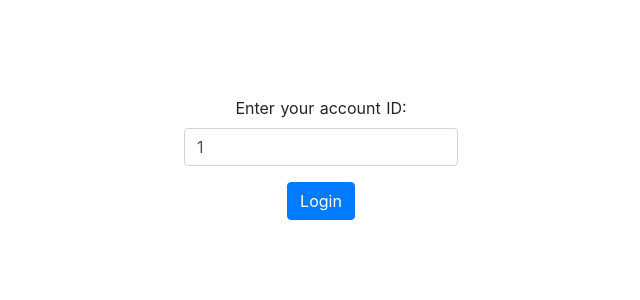
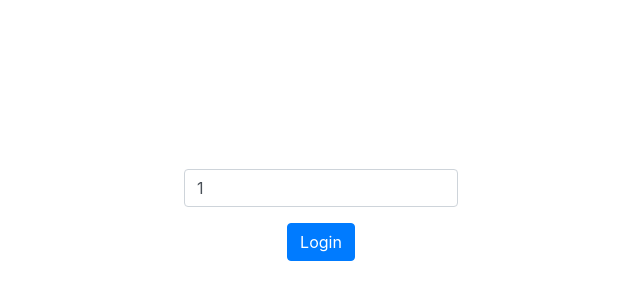
Before and after one commit to bomfimluiza/ycode_assignment_luiza_bomfim, a Nuxt app in the folder web/: page / in a window 1280 px wide. Shown: the part 242-542 px from the top of the page, without its empty margins (319-959 px from the left). Built offline with nearby package versions, Linux system fonts and the light colour scheme.

Commit message:
Refactor login page

```diff
--- /dev/null
+++ b/web/components/LoginForm.vue
@@ -0,0 +1,45 @@
+<template>
+  <div class="form-container">
+    <b-form>
+      <b-form-group
+        id="input-group"
+        label="Enter your account ID:"
+        label-for="input"
+      >
+        <b-form-input
+          id="input"
+          type="number"
+          v-model="accountId"
+          required
+          placeholder="Account ID"
+        ></b-form-input>
+      </b-form-group>
+
+      <b-button nuxt-link :to="'/accounts/' + accountId" variant="primary">
+        Login
+      </b-button>
+    </b-form>
+  </div>
+</template>
+
+<script lang="ts">
+export default {
+  data() {
+    return {
+      accountId: 1
+    }
+  }
+}
+</script>
+
+<style>
+.form-container {
+  width: fit-content;
+  margin-top: 50px;
+  display: flex;
+}
+
+.form-container label {
+  font-weight: bolder;
+}
+</style>
--- a/web/components/Logo.vue
+++ b/web/components/Logo.vue
@@ -1,34 +1,35 @@
 <template>
-  <svg class="NuxtLogo" width="245" height="180" viewBox="0 0 452 342" xmlns="http://www.w3.org/2000/svg">
-    <g fill="none" fill-rule="evenodd">
-      <path
-        d="M139 330l-1-2c-2-4-2-8-1-13H29L189 31l67 121 22-16-67-121c-1-2-9-14-22-14-6 0-15 2-22 15L5 303c-1 3-8 16-2 27 4 6 10 12 24 12h136c-14 0-21-6-24-12z"
-        fill="#00C58E"
-      />
-      <path
-        d="M447 304L317 70c-2-2-9-15-22-15-6 0-15 3-22 15l-17 28v54l39-67 129 230h-49a23 23 0 0 1-2 14l-1 1c-6 11-21 12-23 12h76c3 0 17-1 24-12 3-5 5-14-2-26z"
-        fill="#108775"
-      />
-      <path
-        d="M376 330v-1l1-2c1-4 2-8 1-12l-4-12-102-178-15-27h-1l-15 27-102 178-4 12a24 24 0 0 0 2 15c4 6 10 12 24 12h190c3 0 18-1 25-12zM256 152l93 163H163l93-163z"
-        fill="#2F495E"
-        fill-rule="nonzero"
-      />
-    </g>
-  </svg>
+  <div class="logo-container">
+    <svg viewBox="0 0 32 36" version="1.1" xmlns="http://www.w3.org/2000/svg" xmlns:xlink="http://www.w3.org/1999/xlink" class="h-10">
+      <g id="Website" stroke="none" stroke-width="1" fill="none" fill-rule="evenodd">
+        <g id="Coming-soon-landing" transform="translate(-40.000000, -40.000000)" fill=" #FFFFFF " fill-rule="nonzero">
+          <g id="ycode-side-stroke" transform="translate(40.000000, 40.000000)">
+            <path d="M15.4829953,7.10542736e-15 L15.4829953,8.66878116 L7.492,13.285 L17.2458472,18.9196364 L32.6797386,9.98895052 L32.6797386,18.6658381 L3.6031186,35.4897286 L3.56644119,35.5109366 L3.52620832,35.4853622 L-3.55271368e-15,33.249092 L-3.55271368e-15,24.8009133 L3.55727184,26.8393497 L9.642,23.318 L3.55271368e-15,17.6208373 L3.55271368e-15,8.9572715 L15.4829953,7.10542736e-15 Z M30.3094299,14.0989071 L3.56299372,29.5745236 L2.37030861,28.891075 L2.37030861,31.9455264 L3.62281412,32.7398473 L30.3094299,17.2988261 L30.3094299,14.0989071 Z M2.37030861,13.0638057 L2.37030861,16.2682398 L11.997,21.955 L14.82,20.322 L14.8219304,20.2563924 L2.37030861,13.0638057 Z M13.1126867,4.10966621 L2.37030861,10.3243808 L4.011,11.274 L5.126,11.918 L13.1126867,7.30127316 L13.1126867,4.10966621 Z" id="y"></path>
+          </g>
+        </g>
+      </g>
+    </svg>
+    <h1 class="title">ybank</h1>
+  </div>
 </template>
-<style>
-.NuxtLogo {
-  animation: 1s appear;
+
+<script lang="ts">
+export default {
+
+}
+</script>
+
+<style scoped>
+.logo-container {
   margin: auto;
 }
 
-@keyframes appear {
-  0% {
-    opacity: 0;
-  }
-  100% {
-    opacity: 1;
-  }
+.h-10 {
+  width: 125px;
+}
+
+.title {
+  font-size: 50px;
+  font-weight: 900;
 }
 </style>
--- a/web/pages/index.vue
+++ b/web/pages/index.vue
@@ -1,50 +1,30 @@
 <template>
   <div class="container">
-    <div>
-      <b-form>
-        <b-form-group
-          id="input-group-2"
-          label="Enter your account ID:"
-          label-for="input-2"
-        >
-          <b-form-input
-            id="input"
-            type="number"
-            v-model="accountID"
-            required
-            placeholder="Account ID"
-          ></b-form-input>
-        </b-form-group>
-
-        <b-button nuxt-link :to="'/accounts/' + accountID" variant="primary"
-          >Login</b-button
-        >
-      </b-form>
+    <div class="animated slideInUp">
+      <logo />
+      <login-form />
     </div>
   </div>
 </template>
 
 <script lang="ts">
-import Vue from "vue";
+import Logo from '@/components/Logo';
+import LoginForm from '@/components/LoginForm';
 
-export default Vue.extend({
-  data() {
-    return {
-      accountID: 1
-    };
-  },
-  components: {}
-});
+export default {
+  components: { Logo, LoginForm }
+}
 </script>
 
 <style scoped>
 .container {
   margin: 0 auto;
+  padding-top: 10%;
   min-height: 100vh;
   display: flex;
   justify-content: center;
-  align-items: center;
   text-align: center;
+  color: white;
 }
 
 .title {
```
